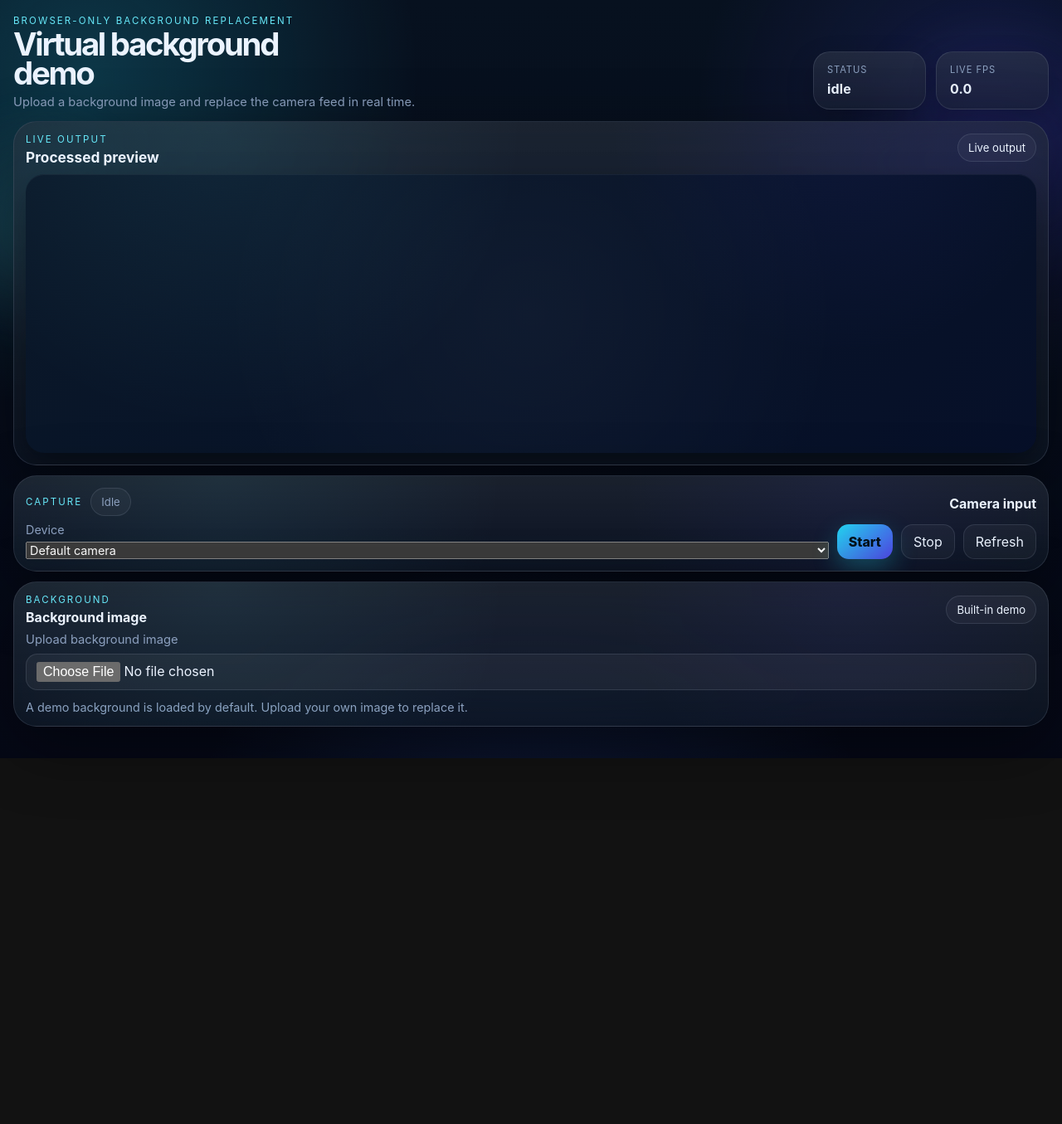
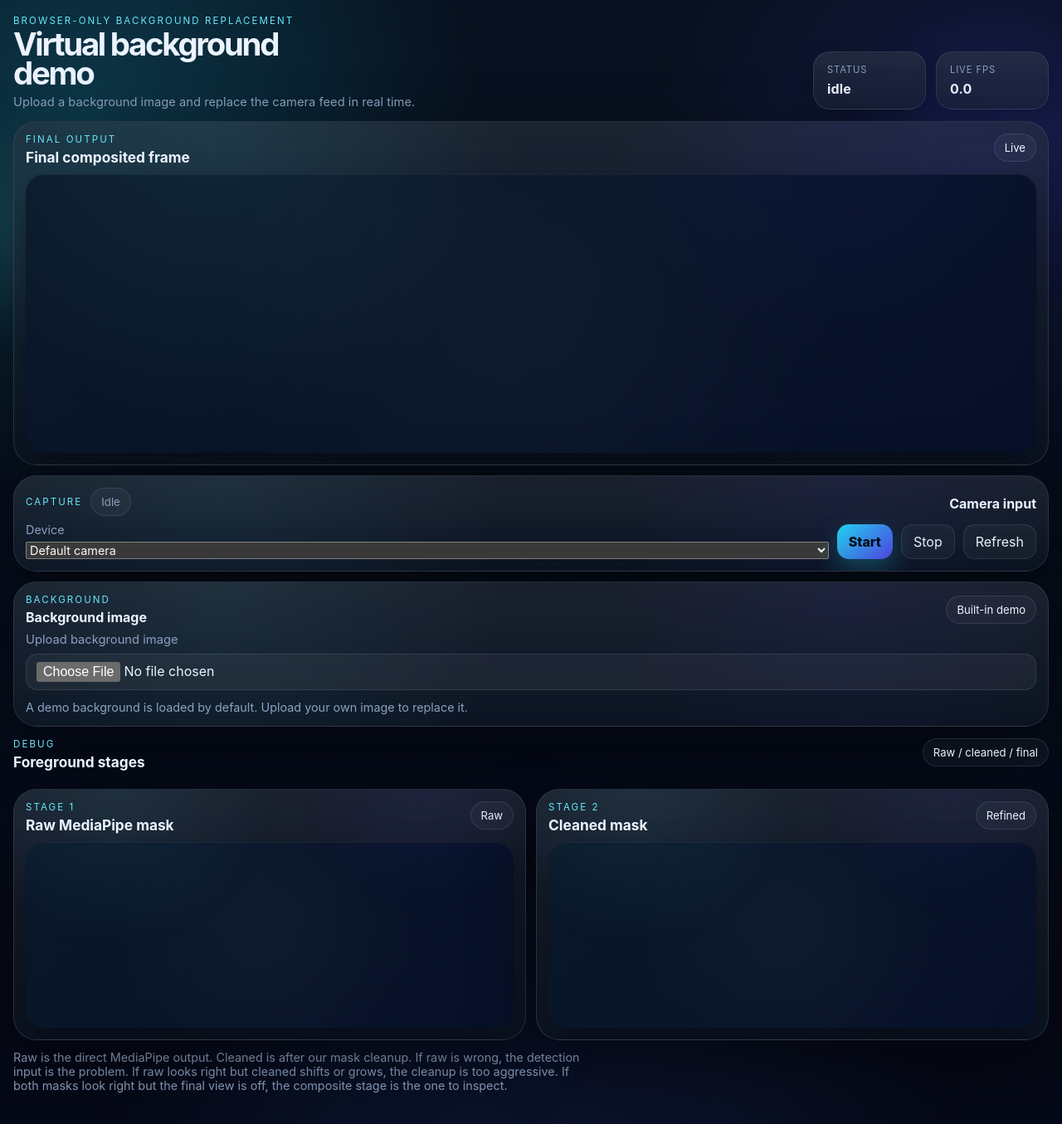
Before and after one commit to Alpinist051/Final-Background-Replacement, a Vue app: page / in a window 1280 px wide. Shown: the top 1355 px of the page at 83% size. Before the commit the page ends 914 px from the top, so only its background shows below. Built offline with nearby package versions, Linux system fonts and the light colour scheme.

Commit message:
fix issue

```diff
--- a/src/App.vue
+++ b/src/App.vue
@@ -22,7 +22,12 @@
 
     <section class="workspace">
       <div class="left-column">
-        <OutputPreview label="Live output" @ready="attachCanvas" />
+        <OutputPreview
+          eyebrow="Final output"
+          title="Final composited frame"
+          label="Live"
+          @ready="attachCanvas"
+        />
         <div class="control-grid">
           <CameraInput
             :devices="devices"
@@ -36,6 +41,34 @@
           />
           <BackgroundSelector v-model="background" />
         </div>
+        <section class="debug-section">
+          <header class="panel-header debug-header">
+            <div>
+              <p class="eyebrow">Debug</p>
+              <h2>Foreground stages</h2>
+            </div>
+            <span class="badge">Raw / cleaned / final</span>
+          </header>
+          <div class="debug-grid">
+            <OutputPreview
+              eyebrow="Stage 1"
+              title="Raw MediaPipe mask"
+              label="Raw"
+              canvas-class="preview-canvas--compact"
+              @ready="attachRawMaskCanvas"
+            />
+            <OutputPreview
+              eyebrow="Stage 2"
+              title="Cleaned mask"
+              label="Refined"
+              canvas-class="preview-canvas--compact"
+              @ready="attachCleanedMaskCanvas"
+            />
+          </div>
+          <p class="hint debug-hint">
+            Raw is the direct MediaPipe output. Cleaned is after our mask cleanup. If raw is wrong, the detection input is the problem. If raw looks right but cleaned shifts or grows, the cleanup is too aggressive. If both masks look right but the final view is off, the composite stage is the one to inspect.
+          </p>
+        </section>
       </div>
     </section>
   </main>
@@ -50,14 +83,31 @@ import { useVirtualBackground } from '@/composables/useVirtualBackground';
 import type { ImageBackground } from '@/types/engine';
 import { DEFAULT_BACKGROUND } from '@/constants/defaultBackground';
 
-const { state, attachCanvas, start, stop, setBackground } = useVirtualBackground();
+const { state, attachCanvas, attachDebugCanvases, start, stop, setBackground } = useVirtualBackground();
 const devices = ref<MediaDeviceInfo[]>([]);
 const deviceId = ref('');
 const background = ref<ImageBackground>({ ...DEFAULT_BACKGROUND });
+const rawMaskCanvas = ref<HTMLCanvasElement | null>(null);
+const cleanedMaskCanvas = ref<HTMLCanvasElement | null>(null);
 
 async function refreshDevices() {
   const entries = await navigator.mediaDevices.enumerateDevices();
   devices.value = entries.filter((entry) => entry.kind === 'videoinput');
+}
+
+function syncDebugCanvases() {
+  if (!rawMaskCanvas.value || !cleanedMaskCanvas.value) return;
+  attachDebugCanvases(rawMaskCanvas.value, cleanedMaskCanvas.value);
+}
+
+function attachRawMaskCanvas(canvas: HTMLCanvasElement) {
+  rawMaskCanvas.value = canvas;
+  syncDebugCanvases();
+}
+
+function attachCleanedMaskCanvas(canvas: HTMLCanvasElement) {
+  cleanedMaskCanvas.value = canvas;
+  syncDebugCanvases();
 }
 
 watch(background, (value) => { void setBackground(value); }, { immediate: true });
--- a/src/components/OutputPreview.vue
+++ b/src/components/OutputPreview.vue
@@ -2,21 +2,28 @@
   <section class="panel preview-panel">
     <header class="panel-header">
       <div>
-        <p class="eyebrow">Live output</p>
-        <h2>Processed preview</h2>
+        <p class="eyebrow">{{ eyebrow }}</p>
+        <h2>{{ title }}</h2>
       </div>
       <span class="badge">{{ label }}</span>
     </header>
-    <canvas ref="canvasEl" class="preview-canvas"></canvas>
+    <canvas ref="canvasEl" :class="['preview-canvas', canvasClass]"></canvas>
   </section>
 </template>
 
 <script setup lang="ts">
 import { onMounted, ref } from 'vue';
 
-defineProps<{
+withDefaults(defineProps<{
+  eyebrow?: string;
+  title?: string;
   label: string;
-}>();
+  canvasClass?: string;
+}>(), {
+  eyebrow: 'Live output',
+  title: 'Processed preview',
+  canvasClass: ''
+});
 
 const emit = defineEmits<{
   (event: 'ready', canvas: HTMLCanvasElement): void;
--- a/src/composables/useVirtualBackground.ts
+++ b/src/composables/useVirtualBackground.ts
@@ -9,6 +9,8 @@ function cloneBackgroundImage(background: ImageBackground): ImageBackground {
 
 export function useVirtualBackground() {
   const canvasRef = shallowRef<HTMLCanvasElement | null>(null);
+  const debugRawCanvasRef = shallowRef<HTMLCanvasElement | null>(null);
+  const debugCleanedCanvasRef = shallowRef<HTMLCanvasElement | null>(null);
   const engineRef = shallowRef<BackgroundEngine | null>(null);
   let currentBackground = cloneBackgroundImage(DEFAULT_BACKGROUND);
 
@@ -45,9 +47,21 @@ export function useVirtualBackground() {
     return engineRef.value;
   }
 
+  function syncDebugCanvases() {
+    if (!engineRef.value || !debugRawCanvasRef.value || !debugCleanedCanvasRef.value) return;
+    engineRef.value.attachDebugCanvases(debugRawCanvasRef.value, debugCleanedCanvasRef.value);
+  }
+
   function attachCanvas(canvas: HTMLCanvasElement | null) {
     canvasRef.value = canvas;
     ensureEngine();
+    syncDebugCanvases();
+  }
+
+  function attachDebugCanvases(rawCanvas: HTMLCanvasElement | null, cleanedCanvas: HTMLCanvasElement | null) {
+    debugRawCanvasRef.value = rawCanvas;
+    debugCleanedCanvasRef.value = cleanedCanvas;
+    syncDebugCanvases();
   }
 
   async function start(deviceId?: string) {
@@ -80,6 +94,7 @@ export function useVirtualBackground() {
     state,
     canvasRef,
     attachCanvas,
+    attachDebugCanvases,
     start,
     stop,
     setBackground,
--- a/src/core/BackgroundEngine.ts
+++ b/src/core/BackgroundEngine.ts
@@ -14,6 +14,12 @@ type WorkerEnvelope =
   | { type: 'frameProcessed' }
   | { type: 'quality'; quality: QualityUpdate }
   | { type: 'error'; error: string };
+
+type DebugCanvasesMessage = {
+  type: 'debugCanvases';
+  rawCanvas: OffscreenCanvas;
+  cleanedCanvas: OffscreenCanvas;
+};
 
 function cloneBackgroundImage(background: ImageBackground): ImageBackground {
   return { mode: 'image', url: background.url, label: background.label };
@@ -41,6 +47,11 @@ export class BackgroundEngine {
   private backgroundRevision = 0;
   private offscreenCanvas: OffscreenCanvas | null = null;
   private canvasTransferred = false;
+  private debugRawCanvas: HTMLCanvasElement | null = null;
+  private debugCleanedCanvas: HTMLCanvasElement | null = null;
+  private debugRawOffscreenCanvas: OffscreenCanvas | null = null;
+  private debugCleanedOffscreenCanvas: OffscreenCanvas | null = null;
+  private debugCanvasesTransferred = false;
   private running = false;
   private inFlight = false;
   private queuedFrame = false;
@@ -94,11 +105,11 @@ export class BackgroundEngine {
       this.canvas.width = width;
       this.canvas.height = height;
       this.offscreenCanvas = this.canvas.transferControlToOffscreen();
-      this.worker!.postMessage({
-        type: 'init',
-        canvas: this.offscreenCanvas,
-        width,
-        height,
+    this.worker!.postMessage({
+      type: 'init',
+      canvas: this.offscreenCanvas,
+      width,
+      height,
         tuning: cloneTuning(this.tuning)
       }, [this.offscreenCanvas]);
       this.canvasTransferred = true;
@@ -108,6 +119,7 @@ export class BackgroundEngine {
     }
 
     await this.syncBackgroundToWorker();
+    this.syncDebugCanvasesToWorker();
 
     this.running = true;
     this.callbacks.onStatus?.('running');
@@ -117,6 +129,21 @@ export class BackgroundEngine {
   async setBackground(background: ImageBackground) {
     this.background = cloneBackgroundImage(background);
     await this.syncBackgroundToWorker();
+  }
+
+  attachDebugCanvases(rawCanvas: HTMLCanvasElement, cleanedCanvas: HTMLCanvasElement) {
+    if (this.debugRawCanvas === rawCanvas && this.debugCleanedCanvas === cleanedCanvas) {
+      this.syncDebugCanvasesToWorker();
+      return;
+    }
+
+    this.debugRawCanvas = rawCanvas;
+    this.debugCleanedCanvas = cleanedCanvas;
+    this.debugRawOffscreenCanvas = null;
+    this.debugCleanedOffscreenCanvas = null;
+    this.debugCanvasesTransferred = false;
+    this.ensureDebugCanvasesTransferred();
+    this.syncDebugCanvasesToWorker();
   }
 
   async stop() {
@@ -168,6 +195,32 @@ export class BackgroundEngine {
     };
   }
 
+  private ensureDebugCanvasesTransferred() {
+    if (!this.debugRawCanvas || !this.debugCleanedCanvas) return;
+
+    if (!this.debugRawOffscreenCanvas) {
+      this.debugRawOffscreenCanvas = this.debugRawCanvas.transferControlToOffscreen();
+    }
+
+    if (!this.debugCleanedOffscreenCanvas) {
+      this.debugCleanedOffscreenCanvas = this.debugCleanedCanvas.transferControlToOffscreen();
+    }
+  }
+
+  private syncDebugCanvasesToWorker() {
+    if (!this.worker || this.debugCanvasesTransferred) return;
+    if (!this.debugRawOffscreenCanvas || !this.debugCleanedOffscreenCanvas) return;
+
+    const message: DebugCanvasesMessage = {
+      type: 'debugCanvases',
+      rawCanvas: this.debugRawOffscreenCanvas,
+      cleanedCanvas: this.debugCleanedOffscreenCanvas
+    };
+
+    this.worker.postMessage(message, [this.debugRawOffscreenCanvas, this.debugCleanedOffscreenCanvas]);
+    this.debugCanvasesTransferred = true;
+  }
+
   private async syncBackgroundToWorker() {
     if (!this.worker) return;
 
--- a/src/styles.css
+++ b/src/styles.css
@@ -376,6 +376,26 @@ button {
     0 18px 40px rgba(0, 0, 0, 0.36);
 }
 
+.preview-canvas--compact {
+  height: clamp(220px, 28vh, 320px);
+}
+
+.debug-section {
+  display: grid;
+  gap: 12px;
+  margin-top: 2px;
+}
+
+.debug-grid {
+  display: grid;
+  grid-template-columns: repeat(2, minmax(0, 1fr));
+  gap: 12px;
+}
+
+.debug-hint {
+  max-width: 76ch;
+}
+
 .error {
   margin: 12px 0 0;
   color: #fca5a5;
@@ -426,6 +446,14 @@ button {
   .preview-canvas {
     height: clamp(260px, 36vh, 380px);
   }
+
+  .preview-canvas--compact {
+    height: clamp(210px, 28vh, 280px);
+  }
+
+  .debug-grid {
+    grid-template-columns: 1fr;
+  }
 }
 
 @media (max-width: 640px) {
@@ -454,4 +482,8 @@ button {
   .preview-canvas {
     height: clamp(230px, 30vh, 300px);
   }
+
+  .preview-canvas--compact {
+    height: clamp(200px, 26vh, 250px);
+  }
 }
```
Also changed, not shown: src/workers/processing.worker.ts (+64 -1 lines).
